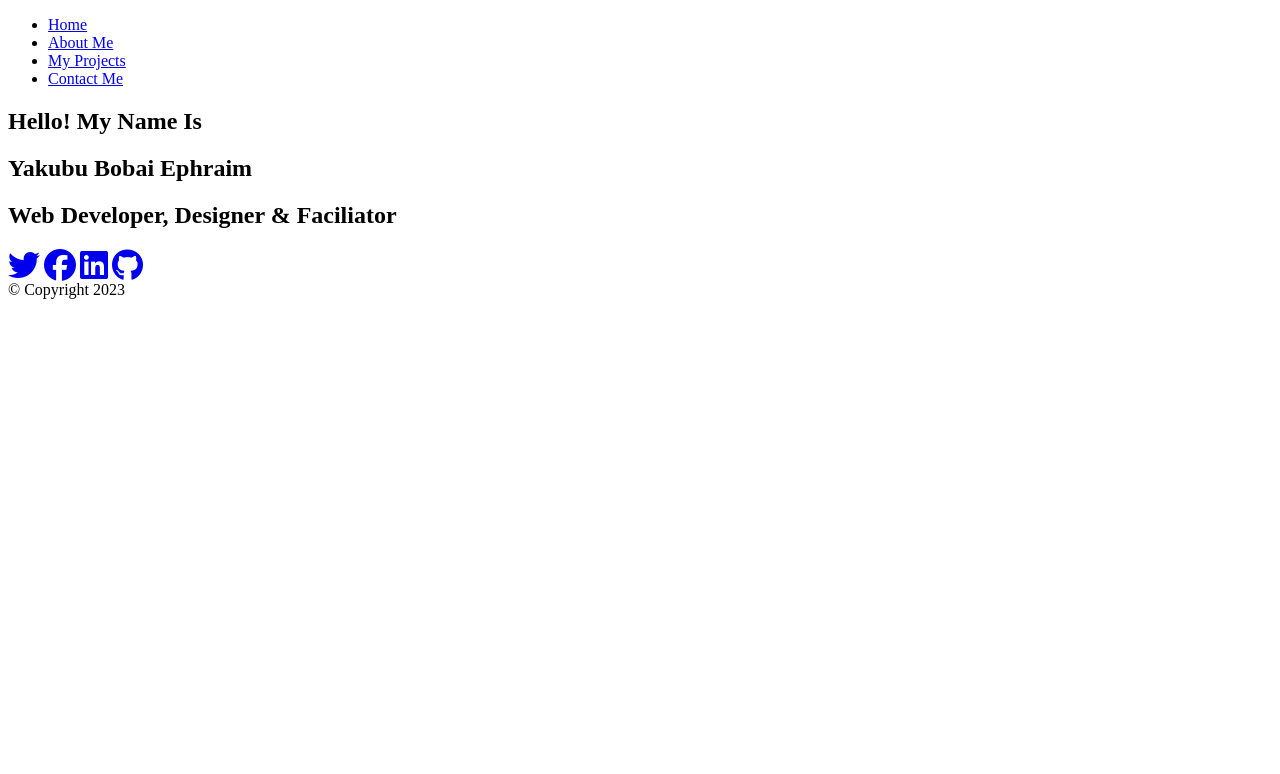
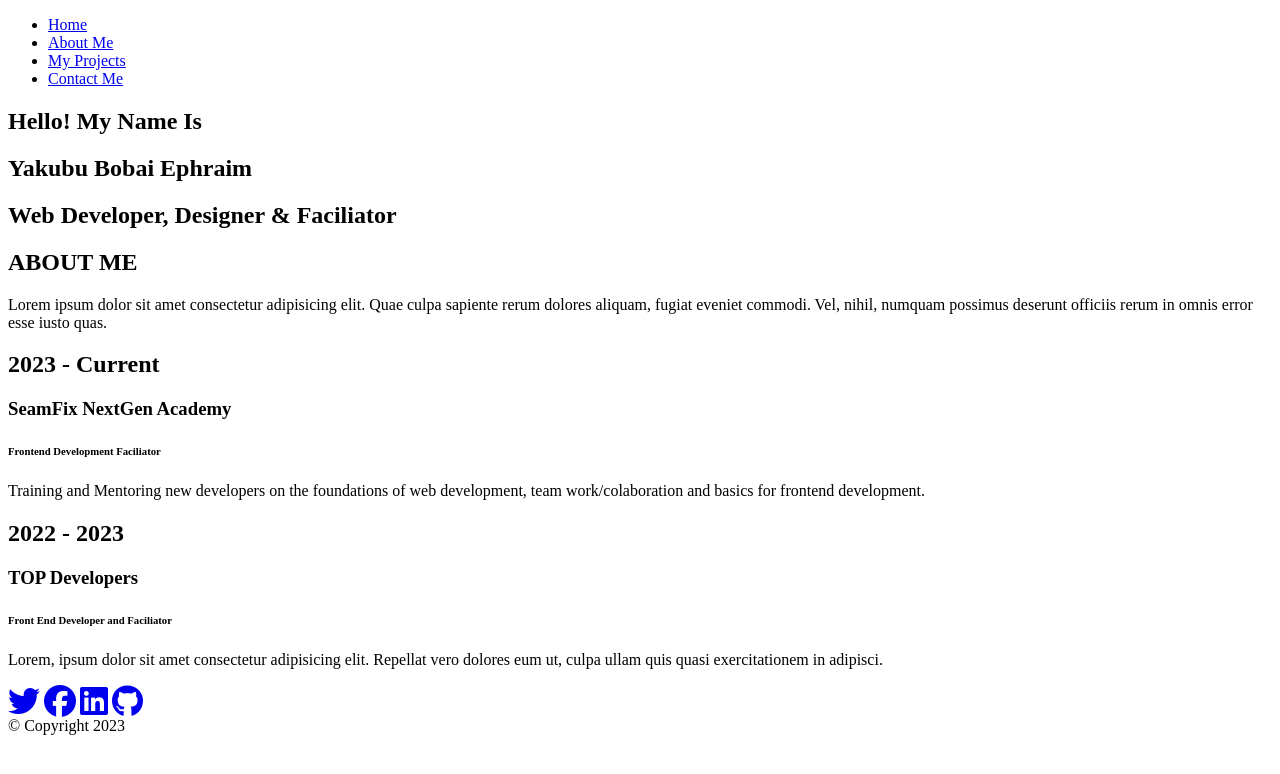
Before and after one commit to Phildeoner/Portfolio-Project, a website: page index.html in a window 1280 px wide. Drawn offline with Linux system fonts and the light colour scheme.

Commit message:
Add about me section and content and index.html

```diff
--- a/index.html
+++ b/index.html
@@ -16,10 +16,10 @@
       <nav class="nav">
         <ul class="menu-nav">
           <li class="menu-nav_item active">
-            <a href="#" class="menu-nav_link">Home</a>
+            <a href="#home" class="menu-nav_link">Home</a>
           </li>
           <li class="menu-nav_item">
-            <a href="#" class="menu-nav_link">About Me</a>
+            <a href="#about" class="menu-nav_link">About Me</a>
           </li>
           <li class="menu-nav_item">
             <a href="#" class="menu-nav_link">My Projects</a>
@@ -32,10 +32,36 @@
     </header>
 
     <main>
-      <section class="home">
+      <section id="home">
         <h2>Hello! My Name Is</h2>
         <h1 class="home_name"> Yakubu <span class="home_name-last">Bobai</span> Ephraim </h1>
         <h2>Web Developer, Designer & Faciliator</h2>
+      </section>
+    </main>
+
+    <section id="about">
+      <div class="about_bio-image">
+        <div class="about_bio">
+          <h2 class="text-secondary">ABOUT ME</h2>
+          <p>Lorem ipsum dolor sit amet consectetur adipisicing elit. Quae culpa sapiente rerum dolores aliquam, fugiat eveniet commodi. Vel, nihil, numquam possimus deserunt officiis rerum in omnis error esse iusto quas.</p>
+        </div>
+      </div>
+
+      <div class="jobs">
+        <div class="jobs_job">
+          <h2 class="text-secondary">2023 - Current</h2>
+          <h3>SeamFix NextGen Academy</h3>
+          <h6>Frontend Development Faciliator</h6>
+          <p>Training and Mentoring new developers on the foundations of web development, team work/colaboration and basics for frontend development.</p>
+        </div>
+        <div class="jobs_job">
+          <h2 class="text-secondary">2022 - 2023</h2>
+          <h3>TOP Developers</h3>
+          <h6>Front End Developer and Faciliator</h6>
+          <p>Lorem, ipsum dolor sit amet consectetur adipisicing elit. Repellat vero dolores eum ut, culpa ullam quis quasi exercitationem in adipisci.</p>
+        </div>
+      </div>
+    </section>
 
     <div class="social-icons">
       <a href="#!"><i class="fab fa-twitter fa-2x"></i></a>
@@ -45,8 +71,6 @@
     </div>
 
     <footer>&copy; Copyright 2023</footer>
-      </section>
-    </main>
 
     <script src="https://kit.fontawesome.com/6d2ea823d0.js"></script>
     <script src="script.js"></script>
```
Lines whose indentation alone changed are shown as unchanged.
